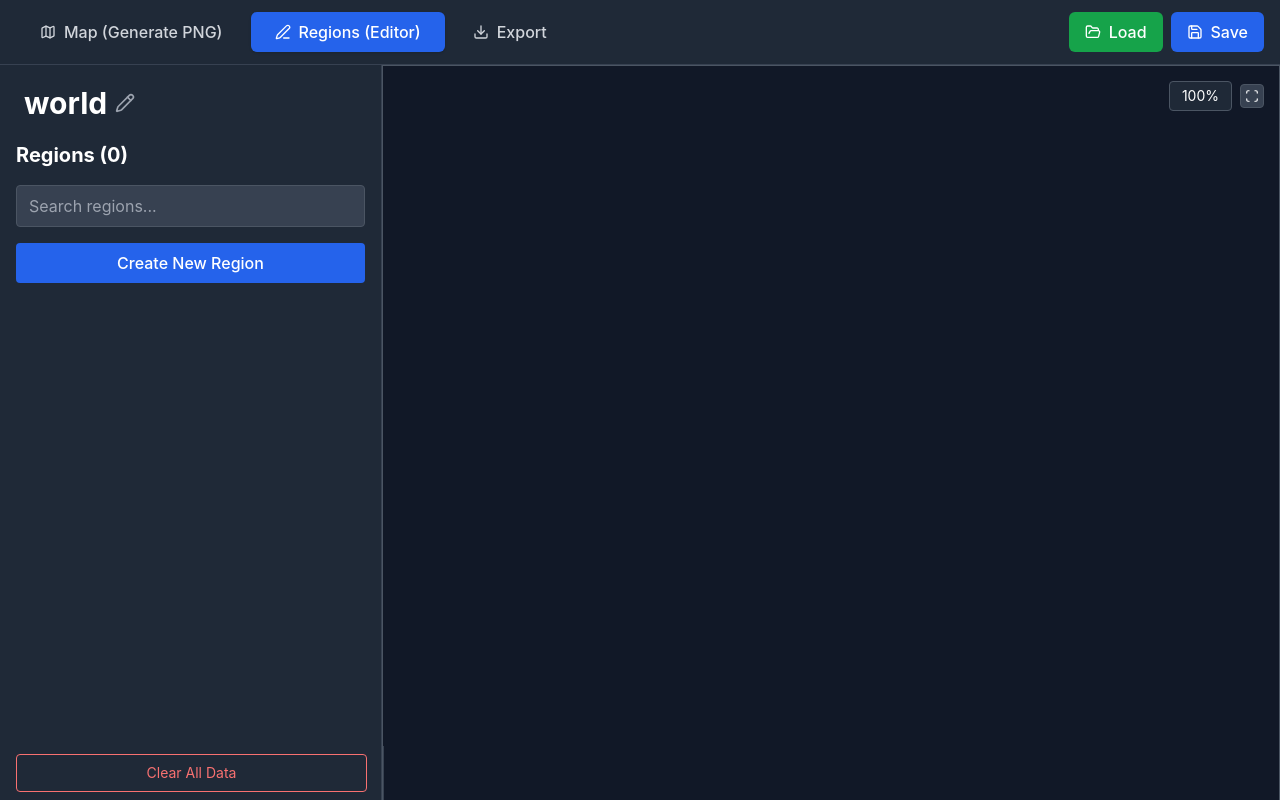
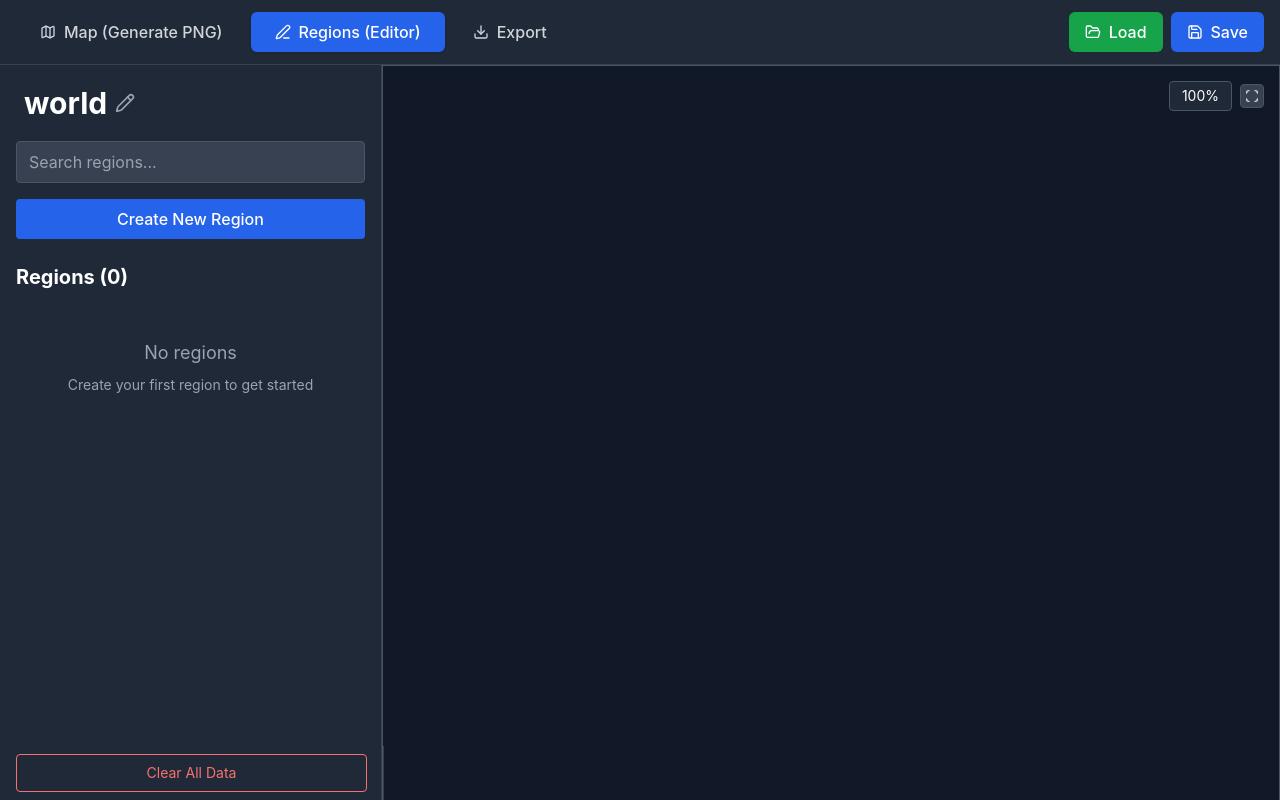
Before and after one commit to Biggsen/mc-region-maker, a React (Vite) app: page / in a window 1280 px wide. Both pictures are taken after a click on the button "Regions (Editor)". Built offline with nearby package versions, Linux system fonts and the light colour scheme.

Commit message:
Region counter moved as a heading above regions. Delete regions a smaller link

```diff
--- a/src/components/RegionCreationForm.tsx
+++ b/src/components/RegionCreationForm.tsx
@@ -3,16 +3,12 @@ import { generateRegionName } from '../utils/nameGenerator'
 
 interface RegionCreationFormProps {
   worldType: 'overworld' | 'nether'
-  regionsCount: number
   onStartDrawing: (name: string, freehand: boolean) => void
-  onDeleteAllRegions: () => void
 }
 
 export function RegionCreationForm({
   worldType,
-  regionsCount,
-  onStartDrawing,
-  onDeleteAllRegions
+  onStartDrawing
 }: RegionCreationFormProps) {
   const [newRegionName, setNewRegionName] = useState('')
   const [showNewRegionForm, setShowNewRegionForm] = useState(false)
@@ -47,14 +43,6 @@ export function RegionCreationForm({
         >
           Create New Region
         </button>
-        {regionsCount > 0 && (
-          <button
-            onClick={onDeleteAllRegions}
-            className="w-full bg-red-600 hover:bg-red-700 text-white font-medium py-2 px-4 rounded"
-          >
-            Delete All Regions
-          </button>
-        )}
       </div>
     )
   }
--- a/src/components/RegionPanel.tsx
+++ b/src/components/RegionPanel.tsx
@@ -4,6 +4,7 @@ import { copyToClipboard, calculatePolygonArea, formatArea } from '../utils/poly
 import { clearSavedData } from '../utils/persistenceUtils'
 import { RegionCreationForm } from './RegionCreationForm'
 import { RegionDetailsView } from './RegionDetailsView'
+import { Trash2 } from 'lucide-react'
 
 export function RegionPanel() {
   const { regions, worldType } = useAppContext()
@@ -94,10 +95,6 @@ export function RegionPanel() {
         // Region List View
         <>
           <div className="mb-6">
-            <h2 className="text-xl font-bold text-white mb-4">Regions ({regionsList.length})</h2>
-
-
-
             {/* Search Input */}
             <div className="mb-4">
               <input
@@ -111,18 +108,30 @@ export function RegionPanel() {
 
             <RegionCreationForm
               worldType={worldType.worldType}
-              regionsCount={regionsList.length}
               onStartDrawing={(name, freehand) => {
                 regions.setFreehandEnabled(freehand)
                 startDrawingRegion(name)
               }}
-              onDeleteAllRegions={() => {
-                      if (confirm(`Are you sure you want to delete all ${regionsList.length} regions? This action cannot be undone.`)) {
-                        regions.replaceRegions([])
-                        regions.setSelectedRegionId(null)
-                      }
-                    }}
             />
+          </div>
+
+          {/* Region Counter */}
+          <div className="mb-4 flex items-center justify-between">
+            <h2 className="text-xl font-bold text-white">Regions ({regionsList.length})</h2>
+            {regionsList.length > 0 && (
+              <button
+                onClick={() => {
+                  if (confirm(`Are you sure you want to delete all ${regionsList.length} regions? This action cannot be undone.`)) {
+                    regions.replaceRegions([])
+                    regions.setSelectedRegionId(null)
+                  }
+                }}
+                className="text-red-400 hover:text-red-300 text-sm underline hover:no-underline transition-colors flex items-center gap-1"
+              >
+                <Trash2 className="w-4 h-4" />
+                Delete all
+              </button>
+            )}
           </div>
 
           {drawingRegion && (
@@ -184,6 +193,13 @@ export function RegionPanel() {
               )
             })}
 
+            {filteredRegions.length === 0 && (
+              <div className="text-center py-8 text-gray-400">
+                <p className="text-lg mb-2">No regions</p>
+                <p className="text-sm">Create your first region to get started</p>
+              </div>
+            )}
+
             {filteredRegions.length > 5 && (
               <button
                 onClick={() => setShowAllRegions(!showAllRegions)}
```
